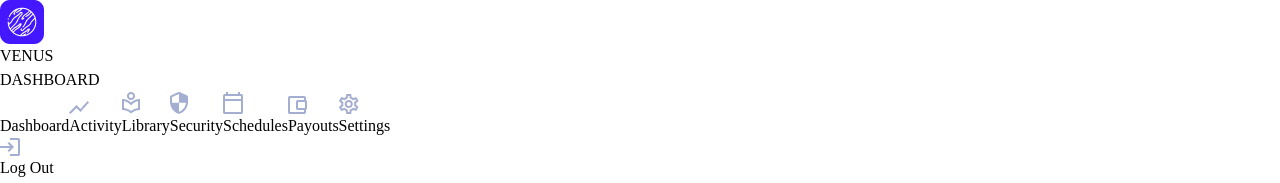
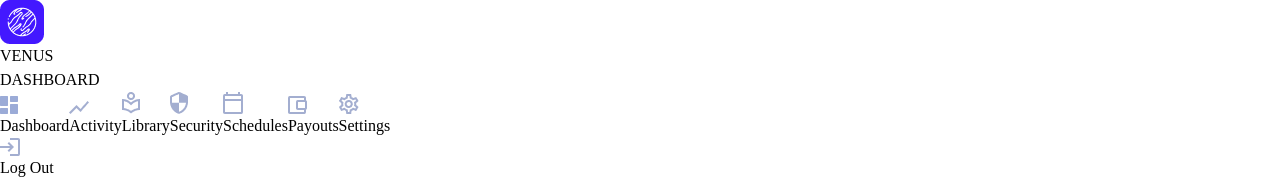
Before and after one commit to cec1lrhodes/dashboard, a React (Vite) app: page / in a window 1280 px wide. Shown: the top 183 px of the page. Built offline with nearby package versions, Linux system fonts and the light colour scheme.

Commit message:
little css change

```diff
--- a/src/App.tsx
+++ b/src/App.tsx
@@ -182,9 +182,14 @@ function App() {
           <div className="w-full h-px bg-[#F4F7FE] my-2"></div>
 
           {/* SIDEBAR BUTTONS */}
-          <button className="bg-[#4318FF] text-white w-[214px] h-[45px] rounded-lg flex items-center gap-[14px] px-4">
-            <img src={vector} alt="vector" className="w-4 h-4" />
-            <span>Dashboard</span>
+
+          <button className={styles.sideBarButton + " group"}>
+            <img
+              src={vector}
+              alt="vector"
+              className={styles.dashboardIcon + " w-4 h-4"}
+            />
+            Dashboard
           </button>
 
           <button className={styles.sideBarButton + " group"}>
--- a/src/dashboard.module.css
+++ b/src/dashboard.module.css
@@ -39,3 +39,12 @@
 .sideBarButton {
   @apply hover:bg-[#4318FF] hover:w-[214px] h-[45px] hover:rounded-[5px] hover:text-white font-dm-sans font-medium text-[16px]  rounded-[5px] leading-[28px] tracking-[-0.02em] text-[#A3AED0] flex items-center gap-[14px] px-4;
 }
+
+.dashboardIcon {
+  filter: brightness(0) saturate(100%) invert(74%) sepia(13%) saturate(767%)
+    hue-rotate(187deg) brightness(91%) contrast(88%);
+}
+
+.sideBarButton:hover .dashboardIcon {
+  filter: brightness(0) invert(1);
+}
```
